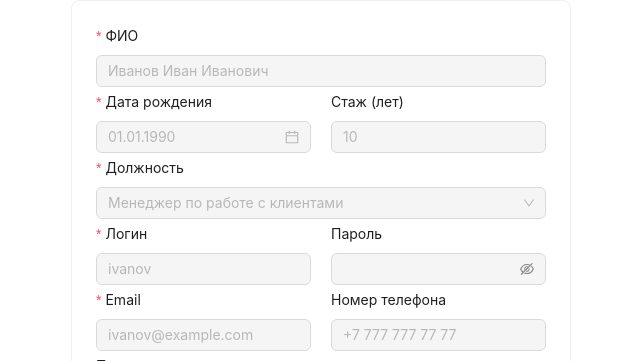
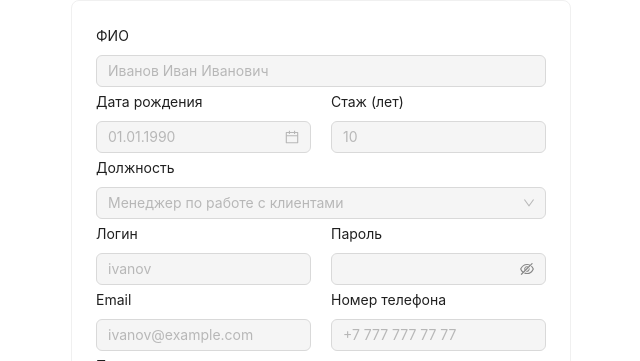
Before and after one commit to mycodetherapy/antd-form, a React (Create React App) app: page / in a window 1280 px wide. Shown: the top 361 px of the page, without its empty margins (319-959 px from the left). Built offline with nearby package versions, Linux system fonts and the light colour scheme.

Commit message:
Add validationRules file

```diff
--- a/src/components/AdForm.tsx
+++ b/src/components/AdForm.tsx
@@ -12,8 +12,15 @@ import {
   Card,
 } from 'antd';
 import { FormInstance } from 'antd/es/form';
-import 'moment/locale/ru';
 import dayjs from 'dayjs';
+import {
+  birthDateRule,
+  emailRule,
+  experienceRule,
+  maxLengthRule,
+  minLengthRule,
+  requiredRule,
+} from '../validationRules';
 
 const { TextArea } = Input;
 const { Option } = Select;
@@ -77,13 +84,14 @@ const AdForm: React.FC = () => {
         initialValues={lastSavedValues}
         layout='vertical'
         disabled={!editing}
+        requiredMark={false}
         className='form'
       >
         <Form.Item>
           <Form.Item
             label='ФИО'
             name='fullName'
-            rules={[{ required: true, message: 'Пожалуйста, введите ФИО' }]}
+            rules={[requiredRule('Пожалуйста, введите ФИО')]}
           >
             <Input />
           </Form.Item>
@@ -93,18 +101,7 @@ const AdForm: React.FC = () => {
           <Form.Item
             label='Дата рождения'
             name='birthDate'
-            rules={[
-              {
-                required: true,
-                message: 'Пожалуйста, выберите дату рождения',
-              },
-              {
-                validator: (_, value) =>
-                  value && value.isBefore(dayjs().subtract(130, 'years'))
-                    ? Promise.reject('Некорректная дата рождения')
-                    : Promise.resolve(),
-              },
-            ]}
+            rules={[birthDateRule]}
             className='form-field'
           >
             <DatePicker
@@ -115,41 +112,15 @@ const AdForm: React.FC = () => {
           <Form.Item
             label='Стаж (лет)'
             name='experience'
-            rules={[
-              {
-                type: 'number',
-                max: 100,
-                message: 'Стаж не может быть больше 100 лет',
-              },
-              ({ getFieldValue }) => ({
-                validator(_, value) {
-                  const birthDate = getFieldValue('birthDate');
-                  if (birthDate && value !== undefined) {
-                    const age = dayjs().diff(dayjs(birthDate), 'year');
-                    if (value > age) {
-                      return Promise.reject(
-                        new Error('Стаж не может быть больше возраста')
-                      );
-                    }
-                  }
-                  return Promise.resolve();
-                },
-              }),
-            ]}
+            rules={[experienceRule(form.getFieldValue)]}
             className='form-field'
           >
-            <InputNumber min={0} max={100} />
+            <InputNumber min={0} />
           </Form.Item>
         </Form.Item>
 
         <Form.Item>
-          <Form.Item
-            label='Должность'
-            name='position'
-            rules={[
-              { required: true, message: 'Пожалуйста, выберите должность' },
-            ]}
-          >
+          <Form.Item label='Должность' name='position'>
             <Select>
               <Option value='Директор'>Директор</Option>
               <Option value='Менеджер по работе с клиентами'>
@@ -167,12 +138,9 @@ const AdForm: React.FC = () => {
             label='Логин'
             name='username'
             rules={[
-              { required: true, message: 'Пожалуйста, введите логин' },
-              { min: 3, message: 'Логин должен содержать минимум 3 символа' },
-              {
-                max: 20,
-                message: 'Логин должен содержать максимум 20 символов',
-              },
+              requiredRule('Пожалуйста, введите логин'),
+              minLengthRule(3, 'Логин должен содержать минимум 3 символа'),
+              maxLengthRule(20, 'Логин должен содержать максимум 20 символов'),
             ]}
             className='form-field'
           >
@@ -182,11 +150,8 @@ const AdForm: React.FC = () => {
             label='Пароль'
             name='password'
             rules={[
-              { min: 6, message: 'Пароль должен содержать минимум 6 символов' },
-              {
-                max: 12,
-                message: 'Пароль должен содержать максимум 12 символов',
-              },
+              minLengthRule(6, 'Пароль должен содержать минимум 6 символов'),
+              maxLengthRule(12, 'Пароль должен содержать максимум 12 символов'),
             ]}
             className='form-field'
           >
@@ -198,10 +163,7 @@ const AdForm: React.FC = () => {
           <Form.Item
             label='Email'
             name='email'
-            rules={[
-              { required: true, message: 'Пожалуйста, введите email' },
-              { type: 'email', message: 'Некорректный формат email' },
-            ]}
+            rules={[requiredRule('Пожалуйста, введите email'), emailRule]}
             className='form-field'
           >
             <Input />
@@ -219,10 +181,10 @@ const AdForm: React.FC = () => {
           label='Примечание'
           name='notes'
           rules={[
-            {
-              max: 400,
-              message: 'Примечание не может содержать больше 400 символов',
-            },
+            maxLengthRule(
+              400,
+              'Примечание не может содержать больше 400 символов'
+            ),
           ]}
         >
           <TextArea rows={4} />
@@ -238,7 +200,6 @@ const AdForm: React.FC = () => {
             <Button type='primary' onClick={onSave}>
               Сохранить
             </Button>
-
             <Button onClick={onCancel}>Отмена</Button>
           </>
         )}
--- a/src/components/styles.css
+++ b/src/components/styles.css
@@ -2,10 +2,11 @@
   max-width: 500px;
   margin: 0 auto;
 }
+
 .form {
   max-width: 100%;
-  margin: 0 auto;
 }
+
 .form .ant-form-item {
   margin-bottom: 2px;
 }
--- /dev/null
+++ b/src/validationRules.ts
@@ -0,0 +1,49 @@
+import { Rule } from 'antd/es/form';
+import dayjs from 'dayjs';
+
+export const requiredRule = (message: string): Rule => ({
+  required: true,
+  message,
+});
+
+export const emailRule: Rule = {
+  type: 'email',
+  message: 'Некорректный формат email',
+};
+
+export const minLengthRule = (min: number, message: string): Rule => ({
+  min,
+  message,
+});
+
+export const maxLengthRule = (max: number, message: string): Rule => ({
+  max,
+  message,
+});
+
+export const birthDateRule: Rule = {
+  required: true,
+  message: 'Пожалуйста, выберите дату рождения',
+};
+
+export const experienceRule = (
+  getFieldValue: (field: string) => any
+): Rule => ({
+  validator(_, value) {
+    if (value !== undefined) {
+      if (value > 100) {
+        return Promise.reject(new Error('Стаж не может быть больше 100 лет'));
+      }
+      const birthDate = getFieldValue('birthDate');
+      if (birthDate) {
+        const age = dayjs().diff(dayjs(birthDate), 'year');
+        if (value > age) {
+          return Promise.reject(
+            new Error('Стаж не может быть больше возраста')
+          );
+        }
+      }
+    }
+    return Promise.resolve();
+  },
+});
```
